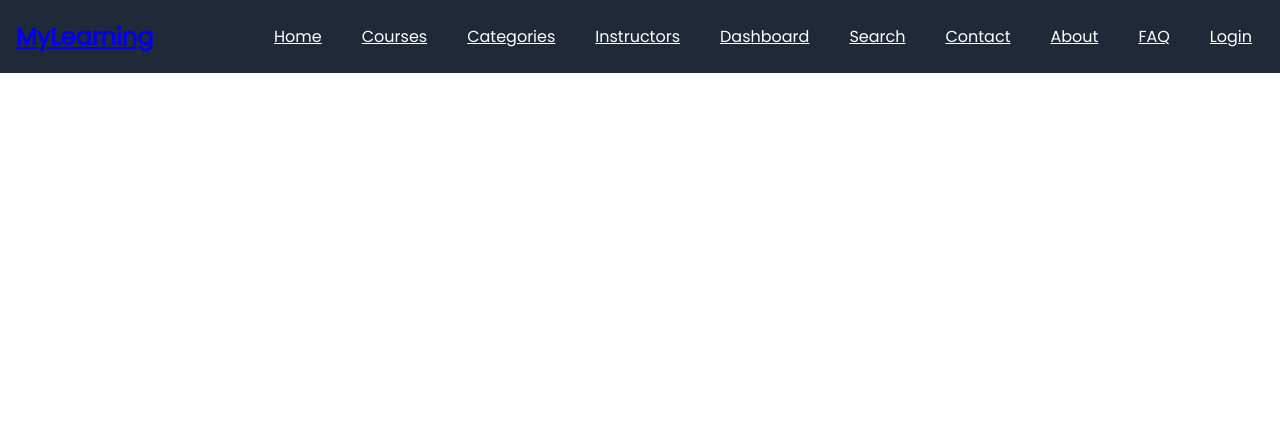
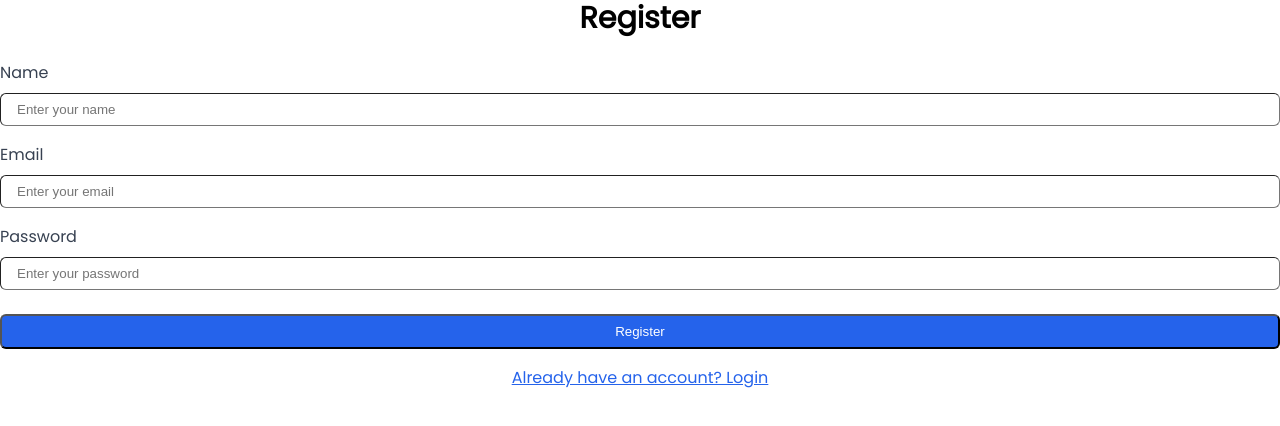
Before and after one commit to amirrr1987/learn-hub, a Nuxt app: page /auth/register in a window 1280 px wide. Shown: the top 426 px of the page. Built offline with nearby package versions, Linux system fonts and the light colour scheme.

Commit message:
:sparkles: Auth pages

```diff
--- /dev/null
+++ b/pages/auth/login.vue
@@ -0,0 +1,56 @@
+<template>
+  <h1 class="text-3xl font-bold mb-6 text-center">Login</h1>
+  <form @submit.prevent="handleLogin" class="">
+    <div class="mb-4">
+      <label for="email" class="block text-gray-700 mb-2">Email</label>
+      <input
+        id="email"
+        type="email"
+        v-model="email"
+        class="w-full px-4 py-2 border rounded-md"
+        placeholder="Enter your email"
+        required
+      />
+    </div>
+    <div class="mb-6">
+      <label for="password" class="block text-gray-700 mb-2">Password</label>
+      <input
+        id="password"
+        type="password"
+        v-model="password"
+        class="w-full px-4 py-2 border rounded-md"
+        placeholder="Enter your password"
+        required
+      />
+    </div>
+    <button
+      type="submit"
+      class="w-full bg-blue-600 text-white py-2 rounded-md hover:bg-blue-700 transition"
+    >
+      Login
+    </button>
+    <div class="mt-4 text-center flex flex-col gap-y-4">
+      <router-link to="/auth/recover" class="text-blue-600 hover:text-blue-800"
+        >Forgot password?</router-link
+      >
+      <router-link to="/auth/register" class="text-blue-600 hover:text-blue-800"
+        >haven`t an account? Register</router-link
+      >
+    </div>
+  </form>
+</template>
+
+<script setup lang="ts">
+import { ref } from "vue";
+definePageMeta({
+  layout: "auth",
+});
+
+const email = ref("");
+const password = ref("");
+
+function handleLogin() {
+  // Handle login logic
+  console.log("Login with", email.value, password.value);
+}
+</script>
--- /dev/null
+++ b/pages/auth/recover.vue
@@ -0,0 +1,40 @@
+<template>
+  <h1 class="text-3xl font-bold mb-6 text-center">Password Recovery</h1>
+  <form @submit.prevent="handleRecovery" class="">
+    <div class="mb-4">
+      <label for="email" class="block text-gray-700 mb-2">Email</label>
+      <input
+        id="email"
+        type="email"
+        v-model="email"
+        class="w-full px-4 py-2 border rounded-md"
+        placeholder="Enter your email"
+        required
+      />
+    </div>
+    <button
+      type="submit"
+      class="w-full bg-blue-600 text-white py-2 rounded-md hover:bg-blue-700 transition"
+    >
+      Send Recovery Email
+    </button>
+    <div class="mt-4 text-center">
+      <router-link to="/auth/login" class="text-blue-600 hover:text-blue-800"
+        >Remembered your password? Login</router-link
+      >
+    </div>
+  </form>
+</template>
+
+<script setup lang="ts">
+import { ref } from "vue";
+definePageMeta({
+  layout: "auth",
+});
+const email = ref("");
+
+function handleRecovery() {
+  // Handle password recovery logic
+  console.log("Send recovery email to", email.value);
+}
+</script>
--- /dev/null
+++ b/pages/auth/register.vue
@@ -0,0 +1,64 @@
+<template>
+  <h1 class="text-3xl font-bold mb-6 text-center">Register</h1>
+  <form @submit.prevent="handleRegister" class="">
+    <div class="mb-4">
+      <label for="name" class="block text-gray-700 mb-2">Name</label>
+      <input
+        id="name"
+        type="text"
+        v-model="name"
+        class="w-full px-4 py-2 border rounded-md"
+        placeholder="Enter your name"
+        required
+      />
+    </div>
+    <div class="mb-4">
+      <label for="email" class="block text-gray-700 mb-2">Email</label>
+      <input
+        id="email"
+        type="email"
+        v-model="email"
+        class="w-full px-4 py-2 border rounded-md"
+        placeholder="Enter your email"
+        required
+      />
+    </div>
+    <div class="mb-6">
+      <label for="password" class="block text-gray-700 mb-2">Password</label>
+      <input
+        id="password"
+        type="password"
+        v-model="password"
+        class="w-full px-4 py-2 border rounded-md"
+        placeholder="Enter your password"
+        required
+      />
+    </div>
+    <button
+      type="submit"
+      class="w-full bg-blue-600 text-white py-2 rounded-md hover:bg-blue-700 transition"
+    >
+      Register
+    </button>
+    <div class="mt-4 text-center">
+      <router-link to="/auth/login" class="text-blue-600 hover:text-blue-800"
+        >Already have an account? Login</router-link
+      >
+    </div>
+  </form>
+</template>
+
+<script setup lang="ts">
+import { ref } from "vue";
+definePageMeta({
+  layout: "auth",
+});
+const name = ref("");
+const email = ref("");
+const password = ref("");
+
+function handleRegister() {
+  // Handle register logic
+  console.log("Register with", name.value, email.value, password.value);
+}
+</script>
```
